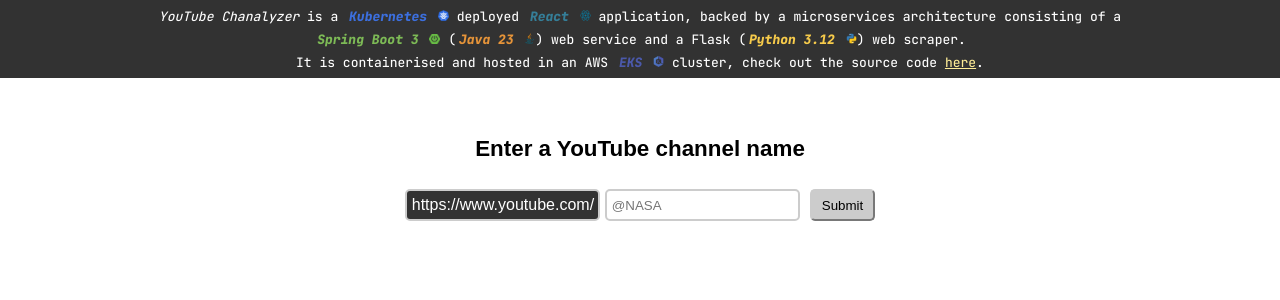
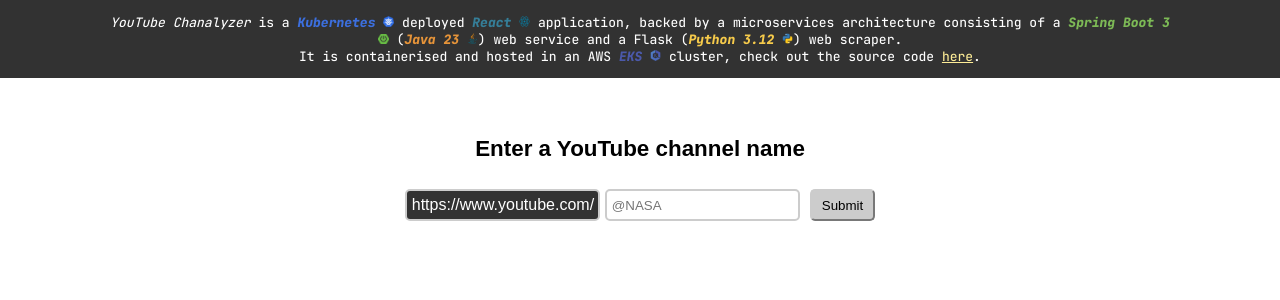
Before and after one commit to conorsheppard/yt-chanalyzer, a React (Create React App) app in the folder react-chanalyzer/: page / in a window 1280 px wide. Shown: the top 300 px of the page. Built offline with nearby package versions, Linux system fonts and the light colour scheme.

Commit message:
span styling

```diff
--- a/react-chanalyzer/src/App.css
+++ b/react-chanalyzer/src/App.css
@@ -2,6 +2,15 @@ body {
     background-color: white;
     font-family: Arial;
     text-align: center;
+
+    span {
+        display: inline-block;
+        font-size: x-small;
+
+        @media (min-width:801px)  {
+            font-size: medium;
+        }
+    }
 }
 
 .search-bar-and-graph {
--- a/react-chanalyzer/src/App.js
+++ b/react-chanalyzer/src/App.js
@@ -74,7 +74,7 @@ function App() {
           { !isEmpty(graphData) &&
             <div className="bar-chart">
               <h3>Videos Uploaded Per Month: <a href={ytBaseUrl + graphData["channelName"]} target="_blank" rel="noreferrer">{graphData["channelName"]}</a></h3>
-              <div>{processingComplete === true && <span>Processing complete. </span>}{typeof(interval) === 'undefined' ? 0 : interval} videos processed{processingComplete === true ? <span>.</span> : <span> ...</span>}</div>
+              <div>{processingComplete === true && <span>Processing complete. </span>}{typeof(interval) === 'undefined' ? 0 : ' ' + interval} videos processed{processingComplete === true ? <span>.</span> : <span> ...</span>}</div>
               <BarChart data={graphData} />
             </div>
           }
--- a/react-chanalyzer/src/FormInput.css
+++ b/react-chanalyzer/src/FormInput.css
@@ -2,6 +2,13 @@
     display: flex;
     flex-direction: column;
     width: 280px;
+
+    span {
+        font-size: 12px;
+        padding: 3px;
+        color: red;
+        display: none;
+    }
 }
 
 input {
@@ -14,13 +21,6 @@ input {
 label {
     font-size: 12px;
     color: gray;
-}
-
-span {
-    font-size: 12px;
-    padding: 3px;
-    color: red;
-    display: none;
 }
 
 input:invalid[focused="true"] {
--- a/react-chanalyzer/src/HeaderBanner.css
+++ b/react-chanalyzer/src/HeaderBanner.css
@@ -8,15 +8,6 @@
     font-family: "JetBrainsMonoExtraBoldItalic";
     src: local("JetBrainsMono-ExtraBoldItalic"),
     url(fonts/JetBrainsMono-ExtraBoldItalic.ttf) format("truetype");
-}
-
-span {
-    display: inline-block;
-    font-size: x-small;
-
-    @media (min-width:801px)  {
-        font-size: small;
-    }
 }
 
 * {
@@ -51,6 +42,15 @@ body {
     @media (min-width:801px)  {
         font-size: small;
         height: 6em;
+    }
+
+    span {
+        display: inline-block;
+        font-size: x-small;
+
+        @media (min-width:801px)  {
+            font-size: small;
+        }
     }
 }
 
```
